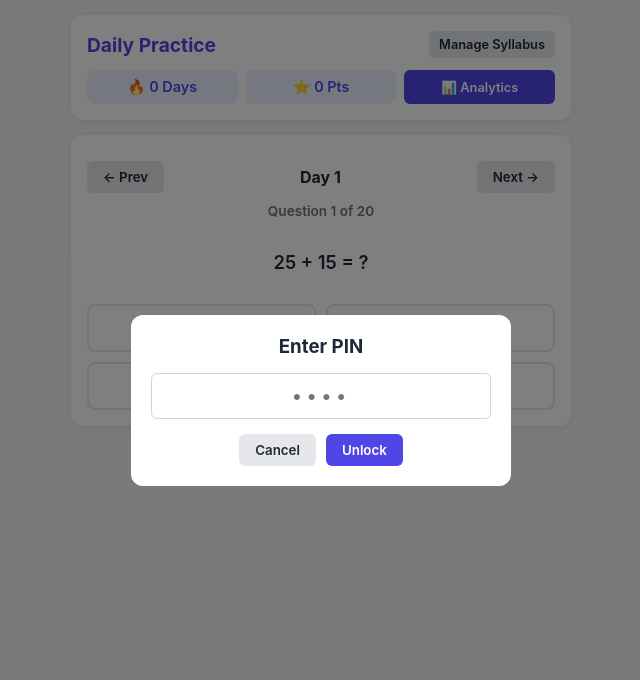
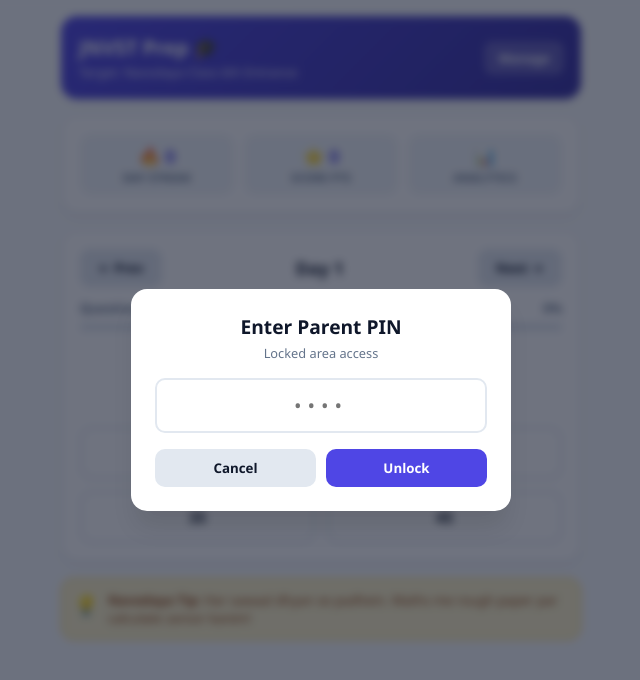
Before and after one commit to santlal7284-max/Ayush-practice, a plain HTML site: page index.html in a window 1280 px wide. Both pictures are taken after a click on the button "Next →". Shown: the whole page, without its empty margins (319-959 px from the left). Drawn offline with Linux system fonts and the light colour scheme.

Commit message:
Update index.html

```diff
--- a/index.html
+++ b/index.html
@@ -3,85 +3,290 @@
 <head>
   <meta charset="UTF-8">
   <meta name="viewport" content="width=device-width, initial-scale=1.0">
-  <title>Daily Practice App</title>
+  <title>JNVST Practice Portal - Ayush</title>
   <style>
     :root {
       --primary: #4F46E5;
       --primary-hover: #4338CA;
-      --bg: #F3F4F6;
+      --bg: #F8FAFC;
       --card-bg: #FFFFFF;
-      --text: #1F2937;
-      --text-light: #6B7280;
+      --text-main: #0F172A;
+      --text-muted: #64748B;
       --success: #10B981;
       --danger: #EF4444;
+      --accent: #F59E0B;
+      --border: #E2E8F0;
     }
 
-    * { box-sizing: border-box; margin: 0; padding: 0; font-family: -apple-system, BlinkMacSystemFont, "Segoe UI", Roboto, Helvetica, Arial, sans-serif; }
-    body { background-color: var(--bg); color: var(--text); padding: 15px; display: flex; justify-content: center; }
-    .app-container { width: 100%; max-width: 500px; display: flex; flex-direction: column; gap: 15px; }
+    * { box-sizing: border-box; margin: 0; padding: 0; font-family: 'Segoe UI', system-ui, -apple-system, sans-serif; }
 
-    /* Card Styling */
-    .card { background: var(--card-bg); border-radius: 12px; padding: 16px; box-shadow: 0 2px 8px rgba(0,0,0,0.06); }
+    body {
+      background-color: var(--bg);
+      color: var(--text-main);
+      min-height: 100vh;
+      padding: 16px;
+      display: flex;
+      justify-content: center;
+      align-items: flex-start;
+    }
 
-    /* Top Bar & Stats */
-    .top-bar { display: flex; justify-content: space-between; align-items: center; }
-    .stats-bar { display: grid; grid-template-columns: 1fr 1fr 1fr; gap: 8px; text-align: center; }
-    .stat-badge { background: #EEF2FF; padding: 8px; border-radius: 8px; font-weight: 600; font-size: 0.9rem; color: var(--primary); }
+    .app-container {
+      width: 100%;
+      max-width: 520px;
+      display: flex;
+      flex-direction: column;
+      gap: 16px;
+    }
+
+    /* Cards & Layout */
+    .card {
+      background: var(--card-bg);
+      border-radius: 16px;
+      padding: 18px;
+      border: 1px solid var(--border);
+      box-shadow: 0 4px 6px -1px rgba(0, 0, 0, 0.05), 0 2px 4px -2px rgba(0, 0, 0, 0.05);
+    }
+
+    /* Professional Top Banner */
+    .profile-banner {
+      display: flex;
+      justify-content: space-between;
+      align-items: center;
+      background: linear-gradient(135deg, #4F46E5 0%, #3730A3 100%);
+      color: white;
+      border: none;
+    }
+
+    .user-info h1 { font-size: 1.25rem; font-weight: 700; margin-bottom: 2px; }
+    .user-info p { font-size: 0.8rem; opacity: 0.85; }
+
+    .manage-btn {
+      background: rgba(255, 255, 255, 0.2);
+      border: 1px solid rgba(255, 255, 255, 0.3);
+      color: white;
+      padding: 6px 12px;
+      border-radius: 8px;
+      font-weight: 600;
+      font-size: 0.8rem;
+      cursor: pointer;
+      backdrop-filter: blur(4px);
+    }
+
+    /* Stats Grid */
+    .stats-grid {
+      display: grid;
+      grid-template-columns: repeat(3, 1fr);
+      gap: 10px;
+    }
+
+    .stat-card {
+      background: #F1F5F9;
+      padding: 10px 8px;
+      border-radius: 12px;
+      text-align: center;
+    }
+
+    .stat-card .val { font-size: 1.1rem; font-weight: 700; color: var(--primary); }
+    .stat-card .lbl { font-size: 0.72rem; color: var(--text-muted); font-weight: 600; text-transform: uppercase; margin-top: 2px; }
 
     /* Day Navigation */
-    .day-nav { display: flex; align-items: center; justify-content: space-between; gap: 10px; margin-top: 10px; }
-    .btn { padding: 8px 16px; border: none; border-radius: 6px; background: var(--primary); color: white; font-weight: 600; cursor: pointer; transition: background 0.2s; }
-    .btn:hover { background: var(--primary-hover); }
-    .btn-secondary { background: #E5E7EB; color: var(--text); }
-    .btn-secondary:hover { background: #D1D5DB; }
+    .day-nav {
+      display: flex;
+      align-items: center;
+      justify-content: space-between;
+      margin-bottom: 12px;
+    }
 
-    /* Question Display */
-    .q-counter { font-size: 0.85rem; color: var(--text-light); text-align: center; margin-top: 10px; font-weight: 600; }
-    .question-box { font-size: 1.15rem; font-weight: 600; margin: 15px 0; text-align: center; min-height: 55px; display: flex; align-items: center; justify-content: center; }
-    .options-grid { display: grid; grid-template-columns: 1fr 1fr; gap: 10px; }
-    .option-btn { padding: 12px; border: 2px solid #E5E7EB; border-radius: 8px; background: white; font-size: 1rem; cursor: pointer; transition: all 0.2s; }
+    .btn {
+      padding: 10px 18px;
+      border: none;
+      border-radius: 10px;
+      background: var(--primary);
+      color: white;
+      font-weight: 600;
+      cursor: pointer;
+      transition: all 0.2s;
+    }
+
+    .btn:active { transform: scale(0.97); }
+    .btn-secondary { background: #E2E8F0; color: var(--text-main); }
+
+    /* Progress Bar */
+    .progress-wrapper {
+      margin: 12px 0 16px 0;
+    }
+
+    .progress-info {
+      display: flex;
+      justify-content: space-between;
+      font-size: 0.8rem;
+      font-weight: 600;
+      color: var(--text-muted);
+      margin-bottom: 6px;
+    }
+
+    .progress-bar-bg {
+      width: 100%;
+      height: 8px;
+      background: #E2E8F0;
+      border-radius: 10px;
+      overflow: hidden;
+    }
+
+    .progress-fill {
+      height: 100%;
+      background: var(--primary);
+      width: 0%;
+      transition: width 0.3s ease;
+      border-radius: 10px;
+    }
+
+    /* Question & Options */
+    .question-box {
+      font-size: 1.15rem;
+      font-weight: 600;
+      margin: 16px 0 20px 0;
+      text-align: center;
+      min-height: 60px;
+      display: flex;
+      align-items: center;
+      justify-content: center;
+      line-height: 1.4;
+      padding: 0 8px;
+    }
+
+    .options-grid { display: grid; grid-template-columns: 1fr 1fr; gap: 12px; }
+
+    .option-btn {
+      padding: 14px 10px;
+      border: 2px solid var(--border);
+      border-radius: 12px;
+      background: white;
+      font-size: 0.95rem;
+      font-weight: 600;
+      color: var(--text-main);
+      cursor: pointer;
+      transition: all 0.2s;
+      box-shadow: 0 1px 2px rgba(0,0,0,0.02);
+    }
+
     .option-btn:hover { border-color: var(--primary); background: #EEF2FF; }
 
-    /* PIN Modal & Analytics Modal */
-    .modal-overlay { position: fixed; top:0; left:0; width:100vw; height:100vh; background: rgba(0,0,0,0.5); display: flex; align-items: center; justify-content: center; z-index: 1000; }
-    .modal-card { background: white; padding: 20px; border-radius: 12px; width: 90%; max-width: 380px; text-align: center; }
-    .modal-card input { width: 100%; padding: 10px; margin: 15px 0; border: 1px solid #D1D5DB; border-radius: 6px; font-size: 1.2rem; text-align: center; letter-spacing: 4px; }
+    /* Navodaya Tip Widget */
+    .tip-box {
+      background: #FEF3C7;
+      border: 1px solid #FCD34D;
+      border-radius: 12px;
+      padding: 12px;
+      font-size: 0.82rem;
+      color: #92400E;
+      display: flex;
+      align-items: flex-start;
+      gap: 10px;
+    }
+
+    /* Modal Overlay */
+    .modal-overlay {
+      position: fixed;
+      top: 0; left: 0;
+      width: 100vw; height: 100vh;
+      background: rgba(15, 23, 42, 0.6);
+      backdrop-filter: blur(4px);
+      display: flex;
+      align-items: center;
+      justify-content: center;
+      z-index: 1000;
+    }
+
+    .modal-card {
+      background: white;
+      padding: 24px;
+      border-radius: 16px;
+      width: 90%;
+      max-width: 380px;
+      text-align: center;
+      box-shadow: 0 20px 25px -5px rgba(0,0,0,0.1);
+    }
+
+    .modal-card input {
+      width: 100%;
+      padding: 12px;
+      margin: 16px 0;
+      border: 2px solid var(--border);
+      border-radius: 10px;
+      font-size: 1.25rem;
+      text-align: center;
+      letter-spacing: 6px;
+    }
 
     .hidden { display: none !important; }
-    .analytics-grid { display: grid; grid-template-columns: 1fr 1fr; gap: 10px; margin: 15px 0; }
-    .analytics-item { background: #F9FAFB; padding: 10px; border-radius: 8px; border: 1px solid #E5E7EB; }
+
+    .analytics-grid { display: grid; grid-template-columns: 1fr 1fr; gap: 10px; margin: 16px 0; }
+    .analytics-item { background: #F8FAFC; padding: 12px; border-radius: 10px; border: 1px solid var(--border); }
   </style>
 </head>
 <body>
 
 <div class="app-container">
 
-  <!-- Header & Stats Bar -->
+  <!-- Profile Banner -->
+  <div class="card profile-banner">
+    <div class="user-info">
+      <h1>JNVST Prep 🎓</h1>
+      <p>Target: Navodaya Class 6th Entrance</p>
+    </div>
+    <button class="manage-btn" onclick="openSyllabusModal()">Manage</button>
+  </div>
+
+  <!-- Performance Overview Stats -->
   <div class="card">
-    <div class="top-bar" style="margin-bottom: 12px;">
-      <h2 style="font-size: 1.2rem; color: var(--primary);">Daily Practice</h2>
-      <button class="btn btn-secondary" onclick="openSyllabusModal()" style="font-size: 0.8rem; padding: 6px 10px;">Manage Syllabus</button>
-    </div>
-    <div class="stats-bar">
-      <div class="stat-badge">🔥 <span id="streakCount">0</span> Days</div>
-      <div class="stat-badge">⭐ <span id="totalPoints">0</span> Pts</div>
-      <button class="btn" onclick="openAnalyticsModal()" style="font-size: 0.8rem; padding: 6px;">📊 Analytics</button>
+    <div class="stats-grid">
+      <div class="stat-card">
+        <div class="val">🔥 <span id="streakCount">0</span></div>
+        <div class="lbl">Day Streak</div>
+      </div>
+      <div class="stat-card">
+        <div class="val">⭐ <span id="totalPoints">0</span></div>
+        <div class="lbl">Score Pts</div>
+      </div>
+      <div class="stat-card" style="cursor: pointer;" onclick="openAnalyticsModal()">
+        <div class="val">📊</div>
+        <div class="lbl">Analytics</div>
+      </div>
     </div>
   </div>
 
-  <!-- Main Question Card -->
+  <!-- Question & Quiz Workspace -->
   <div class="card">
     <div class="day-nav">
       <button class="btn btn-secondary" onclick="changeDay(-1)">← Prev</button>
-      <span id="currentDayLabel" style="font-weight: 700;">Day 1</span>
+      <span id="currentDayLabel" style="font-size: 1.1rem; font-weight: 700;">Day 1</span>
       <button class="btn btn-secondary" onclick="changeDay(1)">Next →</button>
     </div>
 
-    <div class="q-counter" id="questionCounter">Question 1 of 20</div>
+    <!-- Live Progress Bar -->
+    <div class="progress-wrapper">
+      <div class="progress-info">
+        <span id="questionCounter">Question 1 of 20</span>
+        <span id="progressPercent">0%</span>
+      </div>
+      <div class="progress-bar-bg">
+        <div class="progress-fill" id="progressFill"></div>
+      </div>
+    </div>
+
     <div class="question-box" id="questionText">Loading question...</div>
 
     <div class="options-grid" id="optionsContainer">
-      <!-- Options rendered via JS -->
+      <!-- Options rendered dynamically -->
+    </div>
+  </div>
+
+  <!-- Daily Exam Tip Box -->
+  <div class="tip-box">
+    <span style="font-size: 1.2rem;">💡</span>
+    <div>
+      <strong>Navodaya Tip:</strong> Har sawaal dhyan se padhein. Maths me rough paper par calculate zaroor karein!
     </div>
   </div>
 
@@ -90,11 +295,12 @@
 <!-- Custom PIN Lock Modal -->
 <div id="pinModal" class="modal-overlay hidden">
   <div class="modal-card">
-    <h3>Enter PIN</h3>
+    <h3 style="font-size: 1.2rem; color: var(--text-main);">Enter Parent PIN</h3>
+    <p style="font-size: 0.8rem; color: var(--text-muted); margin-top: 4px;">Locked area access</p>
     <input type="password" id="pinInput" maxlength="6" placeholder="••••" />
     <div style="display: flex; gap: 10px; justify-content: center;">
-      <button class="btn btn-secondary" onclick="closePinModal()">Cancel</button>
-      <button class="btn" onclick="submitPin()">Unlock</button>
+      <button class="btn btn-secondary" onclick="closePinModal()" style="width: 50%;">Cancel</button>
+      <button class="btn" onclick="submitPin()" style="width: 50%;">Unlock</button>
     </div>
   </div>
 </div>
@@ -102,23 +308,25 @@
 <!-- Analytics Dashboard Modal -->
 <div id="analyticsModal" class="modal-overlay hidden">
   <div class="modal-card">
-    <h3 style="margin-bottom: 10px;">📊 Performance Summary</h3>
+    <h3 style="margin-bottom: 4px;">📊 Analytics Dashboard</h3>
+    <p style="font-size: 0.8rem; color: var(--text-muted);">Ayush's Practice Insights</p>
+
     <div class="analytics-grid">
       <div class="analytics-item">
-        <span style="font-size: 0.75rem; color: var(--text-light);">Answered</span>
-        <h4 id="statTotal">0</h4>
+        <span style="font-size: 0.72rem; color: var(--text-muted); font-weight: 600;">ATTEMPTED</span>
+        <h4 id="statTotal" style="font-size: 1.2rem; margin-top: 4px;">0</h4>
       </div>
       <div class="analytics-item">
-        <span style="font-size: 0.75rem; color: var(--text-light);">Accuracy</span>
-        <h4 id="statAccuracy">0%</h4>
+        <span style="font-size: 0.72rem; color: var(--text-muted); font-weight: 600;">ACCURACY</span>
+        <h4 id="statAccuracy" style="font-size: 1.2rem; margin-top: 4px; color: var(--success);">0%</h4>
       </div>
       <div class="analytics-item">
-        <span style="font-size: 0.75rem; color: var(--text-light);">Avg Speed</span>
-        <h4 id="statSpeed">0s</h4>
+        <span style="font-size: 0.72rem; color: var(--text-muted); font-weight: 600;">AVG SPEED</span>
+        <h4 id="statSpeed" style="font-size: 1.2rem; margin-top: 4px;">0s</h4>
       </div>
       <div class="analytics-item">
-        <span style="font-size: 0.75rem; color: var(--text-light);">Needs Focus</span>
-        <h4 id="statWeak" style="color: var(--danger); font-size: 0.85rem;">None</h4>
+        <span style="font-size: 0.72rem; color: var(--text-muted); font-weight: 600;">WEAK AREA</span>
+        <h4 id="statWeak" style="color: var(--danger); font-size: 0.9rem; margin-top: 6px;">None</h4>
       </div>
     </div>
     <button class="btn btn-secondary" onclick="closeAnalyticsModal()" style="width: 100%;">Close</button>
@@ -139,7 +347,7 @@ if (!localStorage.getItem('app_start_date')) {
   localStorage.setItem('app_start_date', appData.startDate);
 }
 
-// 20 Questions per day (Maths, GK, English)
+// 20 Questions per day (Navodaya Exam Focused)
 const questionsBank = {
   1: [
     { q: "25 + 15 = ?", options: ["30", "40", "35", "45"], ans: "40", cat: "Math" },
@@ -183,7 +391,7 @@ const questionsBank = {
     { q: "मानव शरीर की सबसे बड़ी हड्डी कौन सी है?", options: ["फीमर", "स्टेप्स", "रेडियस", "अल्ना"], ans: "फीमर", cat: "GK" },
     { q: "Young one of a 'Dog' is called?", options: ["Kitten", "Calf", "Puppy", "Cub"], ans: "Puppy", cat: "English" },
     { q: "60 ÷ 5 = ?", options: ["10", "11", "12", "15"], ans: "12", cat: "Math" },
-    { q: "हमारे देश के प्रथम प्रधानमंत्री कौन थे?", options: ["मात्मा गांधी", "जवाहरलाल नेहरू", "राजेंद्र प्रसाद", "भगत सिंह"], ans: "जवाहरलाल नेहरू", cat: "GK" }
+    { q: "हमारे देश के प्रथम प्रधानमंत्री कौन थे?", options: ["महात्मा गांधी", "जवाहरलाल नेहरू", "राजेंद्र प्रसाद", "भगत सिंह"], ans: "जवाहरलाल नेहरू", cat: "GK" }
   ]
 };
 
@@ -205,8 +413,8 @@ const SoundFx = {
     const osc = this.ctx.createOscillator();
     const gain = this.ctx.createGain();
     osc.type = 'sine';
-    osc.frequency.setValueAtTime(523.25, this.ctx.currentTime); // C5
-    osc.frequency.exponentialRampToValueAtTime(659.25, this.ctx.currentTime + 0.15); // E5
+    osc.frequency.setValueAtTime(523.25, this.ctx.currentTime);
+    osc.frequency.exponentialRampToValueAtTime(659.25, this.ctx.currentTime + 0.15);
     gain.gain.setValueAtTime(0.2, this.ctx.currentTime);
     gain.gain.exponentialRampToValueAtTime(0.01, this.ctx.currentTime + 0.3);
     osc.connect(gain);
@@ -221,8 +429,8 @@ const SoundFx = {
     const osc = this.ctx.createOscillator();
     const gain = this.ctx.createGain();
     osc.type = 'sawtooth';
-    osc.frequency.setValueAtTime(220, this.ctx.currentTime); // A3
-    osc.frequency.exponentialRampToValueAtTime(130.81, this.ctx.currentTime + 0.2); // C3
+    osc.frequency.setValueAtTime(220, this.ctx.currentTime);
+    osc.frequency.exponentialRampToValueAtTime(130.81, this.ctx.currentTime + 0.2);
     gain.gain.setValueAtTime(0.2, this.ctx.currentTime);
     gain.gain.exponentialRampToValueAtTime(0.01, this.ctx.currentTime + 0.3);
     osc.connect(gain);
@@ -345,15 +553,26 @@ function renderQuestion() {
   const counterBox = document.getElementById('questionCounter');
   const qBox = document.getElementById('questionText');
   const optsBox = document.getElementById('optionsContainer');
+  const progressFill = document.getElementById('progressFill');
+  const progressPercent = document.getElementById('progressPercent');
 
   if (!dayQuestions.length || currentQuestionIndex >= dayQuestions.length) {
     counterBox.innerText = `Completed!`;
-    qBox.innerText = "Great job! You have completed all questions for this day.";
+    progressFill.style.width = `100%`;
+    progressPercent.innerText = `100%`;
+    qBox.innerText = "🎉 Excellent! You completed all questions for today.";
     optsBox.innerHTML = '';
     return;
   }
 
-  counterBox.innerText = `Question ${currentQuestionIndex + 1} of ${dayQuestions.length}`;
+  const totalQ = dayQuestions.length;
+  const currQNum = currentQuestionIndex + 1;
+  const percent = Math.round((currentQuestionIndex / totalQ) * 100);
+
+  counterBox.innerText = `Question ${currQNum} of ${totalQ}`;
+  progressFill.style.width = `${percent}%`;
+  progressPercent.innerText = `${percent}%`;
+
   const qData = dayQuestions[currentQuestionIndex];
   qBox.innerText = qData.q;
   optsBox.innerHTML = '';
@@ -386,7 +605,7 @@ function checkAnswer(selected, correct, category) {
 }
 
 // ==========================================
-// 6. ANALYTICS MODAL
+// 6. ANALYTICS & PIN RESET LOGIC
 // ==========================================
 function openAnalyticsModal() {
   const summary = Analytics.getSummary();
@@ -402,9 +621,14 @@ function closeAnalyticsModal() {
 }
 
 function openSyllabusModal() {
-  const pin = prompt("Enter Parent PIN to manage syllabus:");
+  const pin = prompt("Enter Parent PIN for Settings / Clear App Data:");
   if (pin === appData.parentPin) {
-    alert("Syllabus management unlocked.");
+    const action = confirm("PIN Verified!\n\nClick 'OK' to Clear All Progress Data (Reset App for testing), or 'Cancel' to close.");
+    if (action) {
+      localStorage.clear();
+      alert("App data reset successfully!");
+      window.location.reload();
+    }
   } else if (pin !== null) {
     alert("Incorrect PIN");
   }
```
